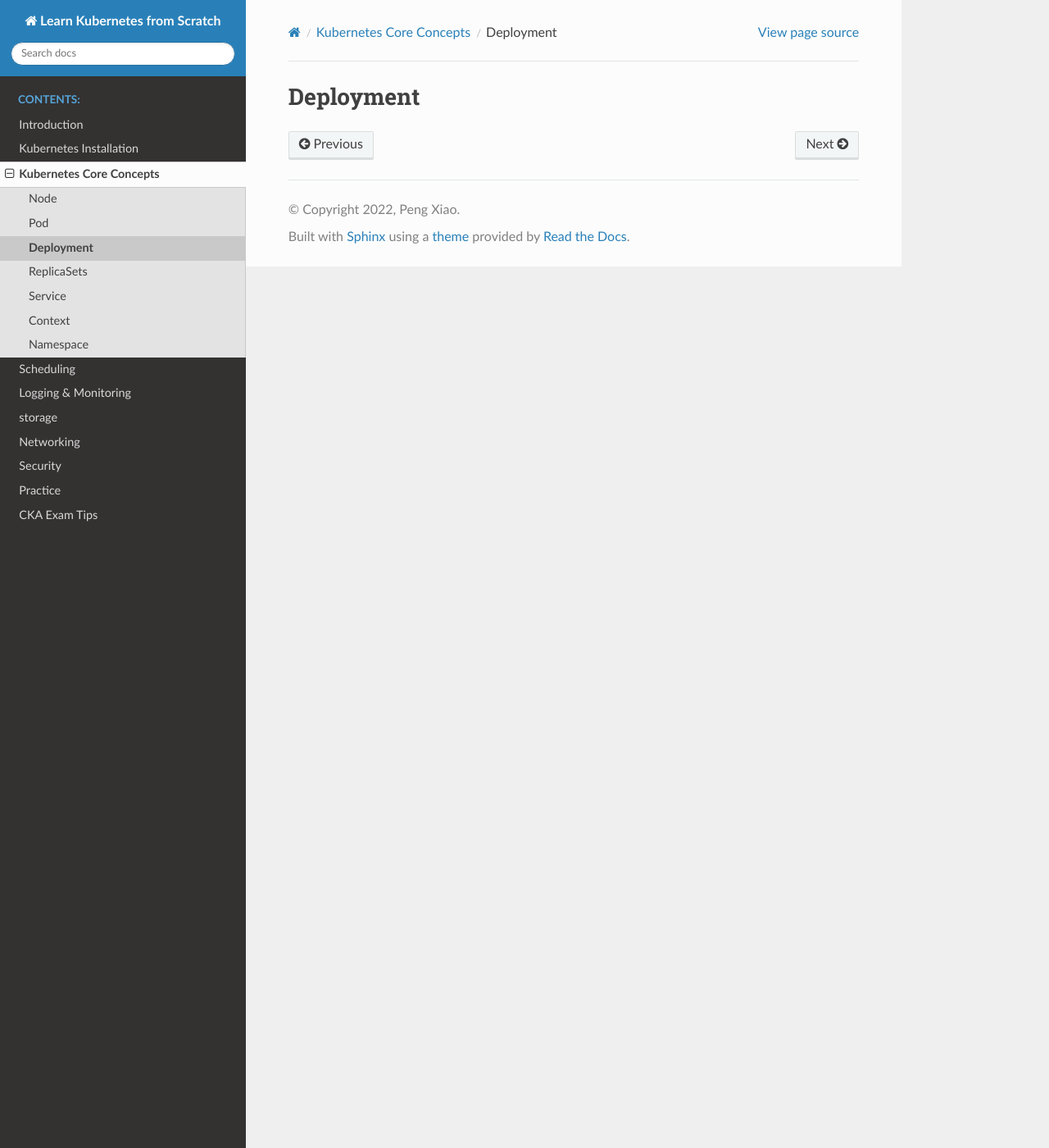
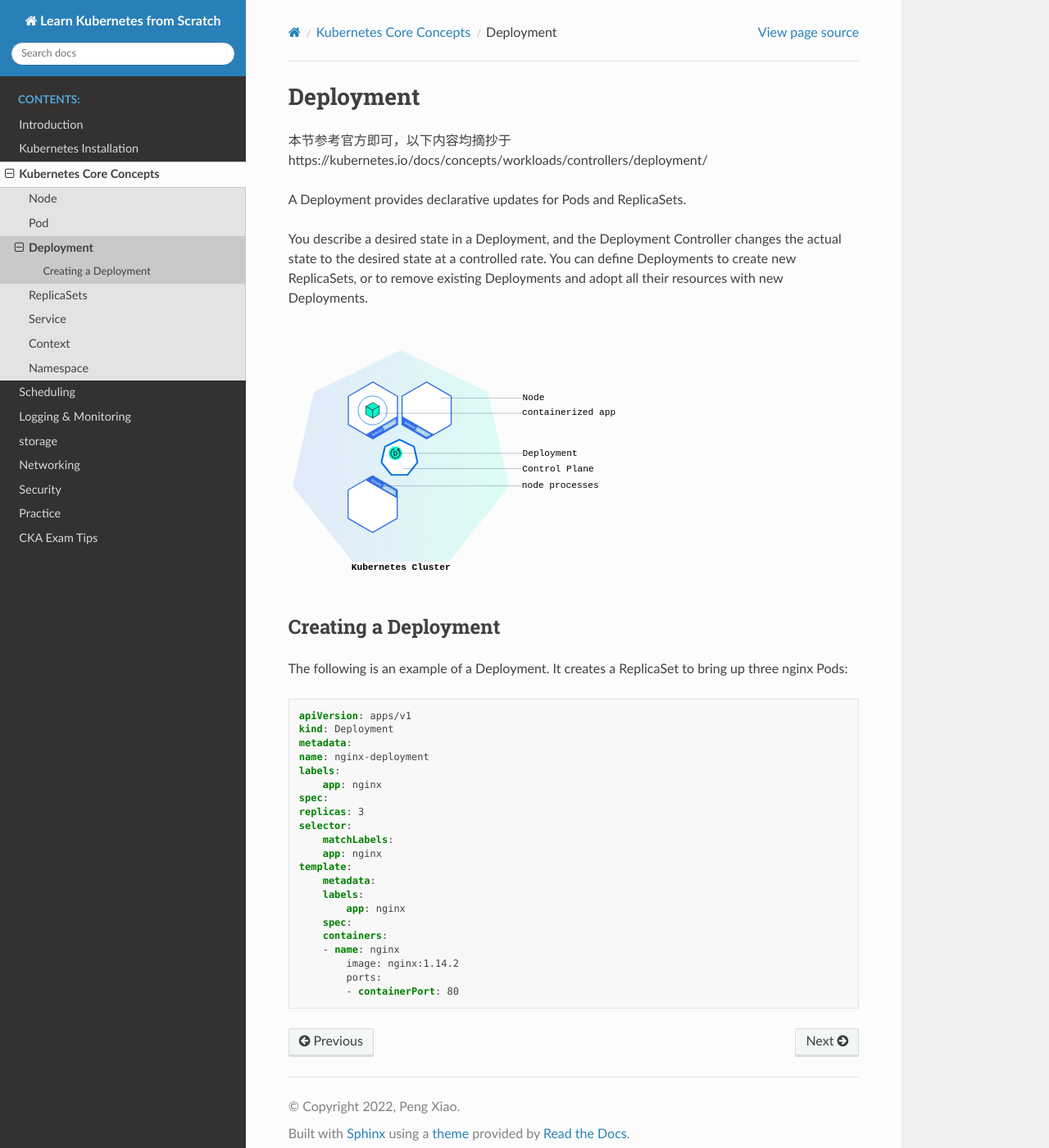
Before and after one commit to xiaopeng163/learn-k8s-from-scratch, a Sphinx documentation site: the page built from source/k8s-core-concept/deployment.rst, in a window 1280 px wide and 1400 px high. Shown: the whole window at 82% size. Built offline with Sphinx 7.4.7 and the Read the Docs theme 2.0.0, drawn with Linux system fonts in a browser that asks for light colours.

Commit message:
update deployment

```diff
--- a/source/k8s-core-concept/deployment.rst
+++ b/source/k8s-core-concept/deployment.rst
@@ -1,2 +1,43 @@
 Deployment
 ============
+
+本节参考官方即可，以下内容均摘抄于https://kubernetes.io/docs/concepts/workloads/controllers/deployment/
+
+A Deployment provides declarative updates for Pods and ReplicaSets.
+
+You describe a desired state in a Deployment, and the Deployment Controller changes the actual state to the desired state at a controlled rate. You can define Deployments to create new ReplicaSets, or to remove existing Deployments and adopt all their resources with new Deployments.
+
+.. image:: ../_static/k8s-core-concept/deployment.svg
+   :width: 400
+   :alt: wechat
+
+
+Creating a Deployment
+---------------------------
+
+The following is an example of a Deployment. It creates a ReplicaSet to bring up three nginx Pods:
+
+
+.. code-block:: yaml
+
+    apiVersion: apps/v1
+    kind: Deployment
+    metadata:
+    name: nginx-deployment
+    labels:
+        app: nginx
+    spec:
+    replicas: 3
+    selector:
+        matchLabels:
+        app: nginx
+    template:
+        metadata:
+        labels:
+            app: nginx
+        spec:
+        containers:
+        - name: nginx
+            image: nginx:1.14.2
+            ports:
+            - containerPort: 80
```
Also changed, not shown: source/_static/k8s-core-concept/deployment.svg (added).
